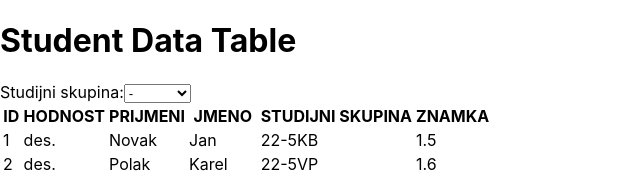
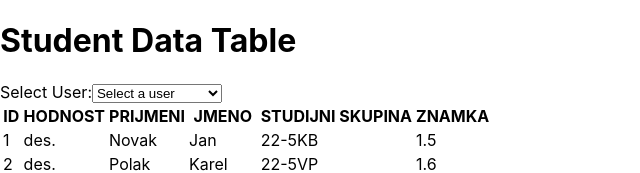
Before and after one commit to RiccieS/granting-app, a React (Create React App) app: page / in a window 1280 px wide. Shown: the top 173 px of the page, without its empty margins (0-640 px from the left). Built offline with nearby package versions, Linux system fonts and the light colour scheme.

Commit message:
Select user

```diff
--- a/src/App.js
+++ b/src/App.js
@@ -1,24 +1,30 @@
 import React, { useState } from 'react';
 import StudentTable from './components/StudentTable';
-import BranchSelect from './components/BranchSelect';
-import data from './data/dataset.json'; // import the data
+import UserSelect from './components/UserSelect';
+import data from './data/dataset.json';
 
 export default function App() {
-  const [selectedOption, setSelectedOption] = useState('id');
+  const [selectedUser, setSelectedUser] = useState(null);
 
-  const sortData = (option) => {
-    // sort the data based on the selected option
-    const sortedData = [...data].sort((a, b) => (a[option] > b[option] ? 1 : -1));
-    return sortedData;
+  const filterData = (user) => {
+    if (user) {
+      return data.filter((item) => item.id === user.id);
+    } else {
+      return data;
+    }
   };
 
-  const sortedData = sortData(selectedOption);
+  const filteredData = filterData(selectedUser);
 
   return (
     <div>
       <h1>Student Data Table</h1>
-      <BranchSelect selectedOption={selectedOption} onOptionChange={setSelectedOption} />
-      <StudentTable data={sortedData} />
+      <UserSelect
+        selectedUser={selectedUser}
+        onUserChange={setSelectedUser}
+        data={data}
+      />
+      <StudentTable data={filteredData} />
     </div>
   );
 }
--- /dev/null
+++ b/src/components/UserSelect.js
@@ -0,0 +1,23 @@
+import React from 'react';
+
+export default function UserSelect({ selectedUser, onUserChange, data }) {
+  const handleChange = (event) => {
+    const userId = parseInt(event.target.value);
+    const user = data.find((item) => item.id === userId);
+    onUserChange(user);
+  };
+
+  return (
+    <div>
+      <label htmlFor="user-select">Select User:</label>
+      <select id="user-select" value={selectedUser ? selectedUser.id : ''} onChange={handleChange}>
+        <option value="">Select a user</option>
+        {data.map((user) => (
+          <option key={user.id} value={user.id}>
+            {user.jmeno} {user.prijmeni}
+          </option>
+        ))}
+      </select>
+    </div>
+  );
+}
```
